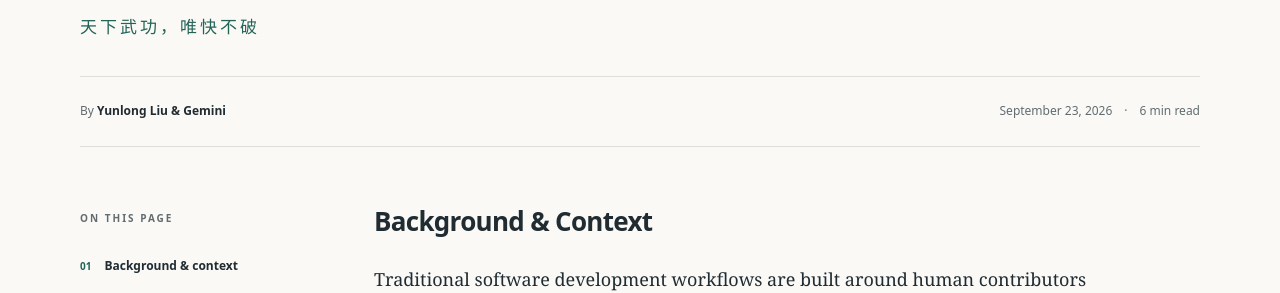
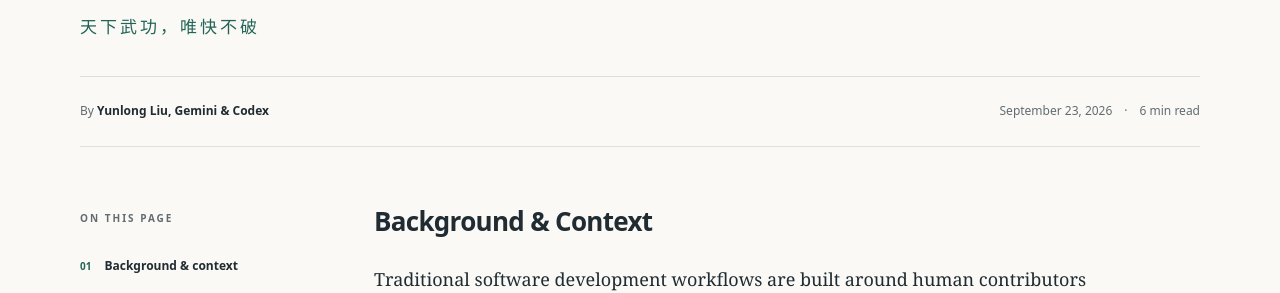
Before and after one commit to yliu120/yliu120.github.io, a Jekyll site: the page built from agent-centric-development-workflow/index.md, in a window 1280 px wide and 900 px high. Shown: the part 427-720 px from the top of the window. Built offline with Jekyll 4.4.1, drawn with Linux system fonts in a browser that asks for light colours; some of the changed text lies outside the part shown.

Commit message:
Credit Codex as coauthor and for page rendering

```diff
--- a/_layouts/essay.html
+++ b/_layouts/essay.html
@@ -7,7 +7,7 @@
   <meta name="description" content="A proposal for development, continuous integration, and code review with autonomous coding agents.">
   <meta property="og:title" content="{{ page.title | escape }}">
   <meta property="og:type" content="article">
-  <meta property="og:description" content="Speed and agility in the agentic era. An engineering proposal by Yunlong Liu and Gemini.">
+  <meta property="og:description" content="Speed and agility in the agentic era. An engineering proposal by Yunlong Liu, Gemini, and Codex.">
   <link rel="canonical" href="{{ page.url | absolute_url }}">
   <link rel="stylesheet" href="{{ '/assets/css/essay.css' | relative_url }}">
 </head>
@@ -24,7 +24,7 @@
       <p class="subtitle">Speed and Agility in the Agentic Era</p>
       <p class="epigraph" lang="zh">天下武功，唯快不破</p>
       <div class="byline">
-        <span>By <strong>Yunlong Liu &amp; Gemini</strong></span>
+        <span>By <strong>Yunlong Liu, Gemini &amp; Codex</strong></span>
         <span class="byline-date"><time datetime="2026-09-23">September 23, 2026</time><span aria-hidden="true"> · </span>6 min read</span>
       </div>
     </header>
@@ -48,6 +48,6 @@
       <article id="article" class="prose" tabindex="-1">{{ content }}</article>
     </div>
   </main>
-  <footer class="site-footer"><span>Yunlong Liu <span aria-hidden="true">/</span> Engineering notes</span><a href="#top">Back to top ↑</a></footer>
+  <footer class="site-footer"><span>Yunlong Liu <span aria-hidden="true">/</span> Rendered by Codex</span><a href="#top">Back to top ↑</a></footer>
 </body>
 </html>
--- a/agent-centric-development-workflow/index.md
+++ b/agent-centric-development-workflow/index.md
@@ -1,6 +1,7 @@
 ---
 title: Agent-Centric Development Workflow
 layout: essay
+authors: Yunlong Liu, Gemini, Codex
 permalink: /agent-centric-development-workflow/
 ---
 
```
